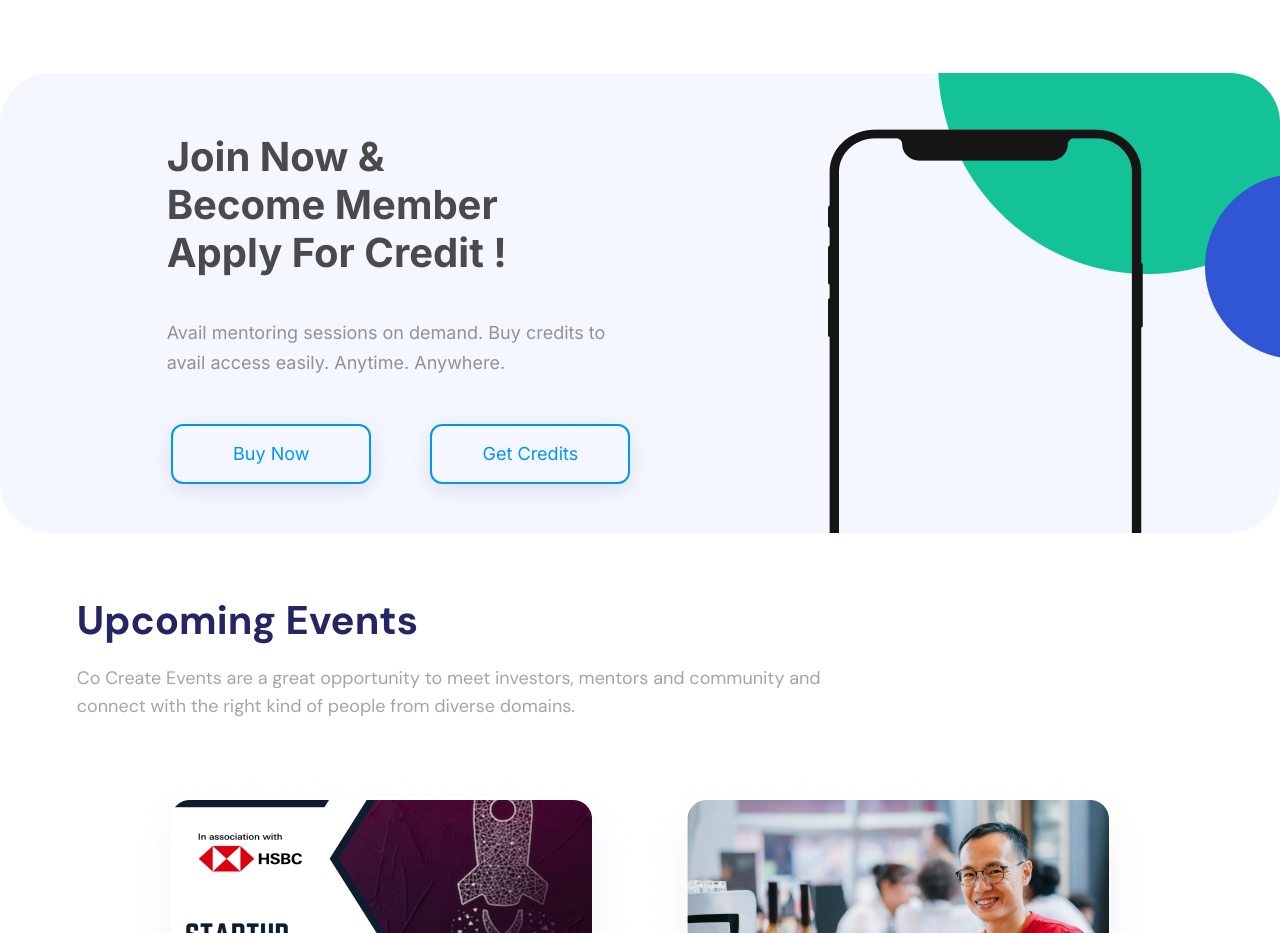
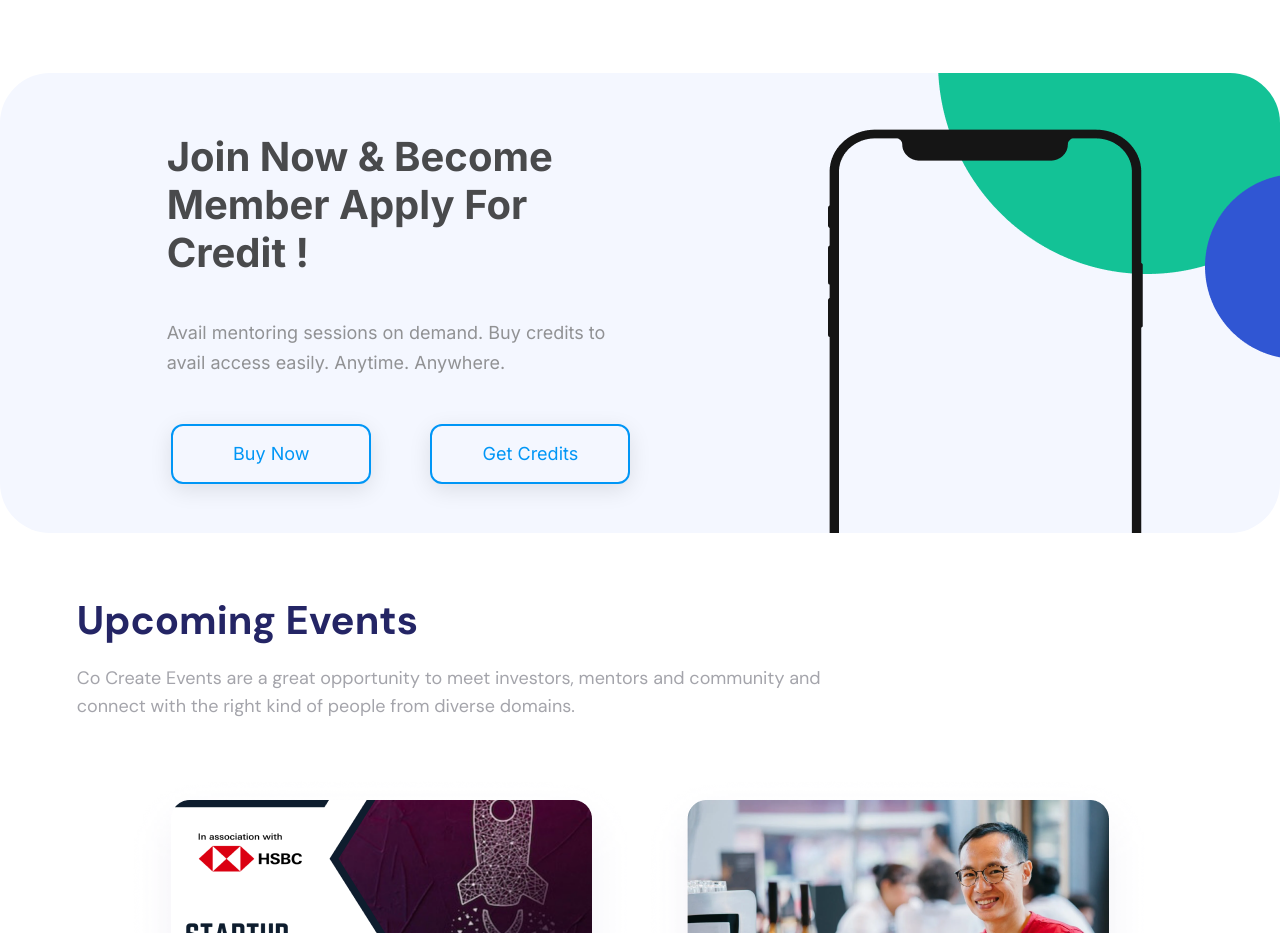
Before and after one commit to cocreatelab/cocreatelabsfrontend, a React (Create React App) app: page / in a window 1280 px wide. Shown: the part 5280-6213 px from the top of the page. Built offline with nearby package versions, Linux system fonts and the light colour scheme; a web font is replaced by a local one.

Commit message:
Update Joinnow.jsx

```diff
--- a/src/components/Joinnow.jsx
+++ b/src/components/Joinnow.jsx
@@ -3,11 +3,12 @@ import "./joinnow.css";
 import Iphoneimg from "../assets/iphoneimg.png";
 import Greenellipse from "../assets/greenellipse.png";
 import Blueellipse from "../assets/blueellipse.png";
+import iphoneimg from "../assets/joinimgphone.png"
 
 const Joinnow = () => {
   return (
     <div>
-      <div className="joinnow-parent-container">
+      <div className="conatainer joinnow-parent-container">
         <div className="joinnow-background">
           <p></p>
         </div>
@@ -15,7 +16,7 @@ const Joinnow = () => {
           <div className="joinnow-rectangle-content">
             <div className="joinnow-rectangle-content-left">
               <div>
-                <p className="joinnow-primary-heading">
+                <p className="container joinnow-primary-heading">
                   Join now & Become member Apply For Credit !
                 </p>
                 <br />
@@ -47,11 +48,13 @@ const Joinnow = () => {
               <div className="iphone-img">
                 <img src={Iphoneimg} alt="" />
               </div>
+              {/* <img src={iphoneimg} alt="" class="img-fluid" className="mr-60"/> */}
             </div>
           </div>
         </div>
       </div>
     </div>
+
   );
 };
 
```
